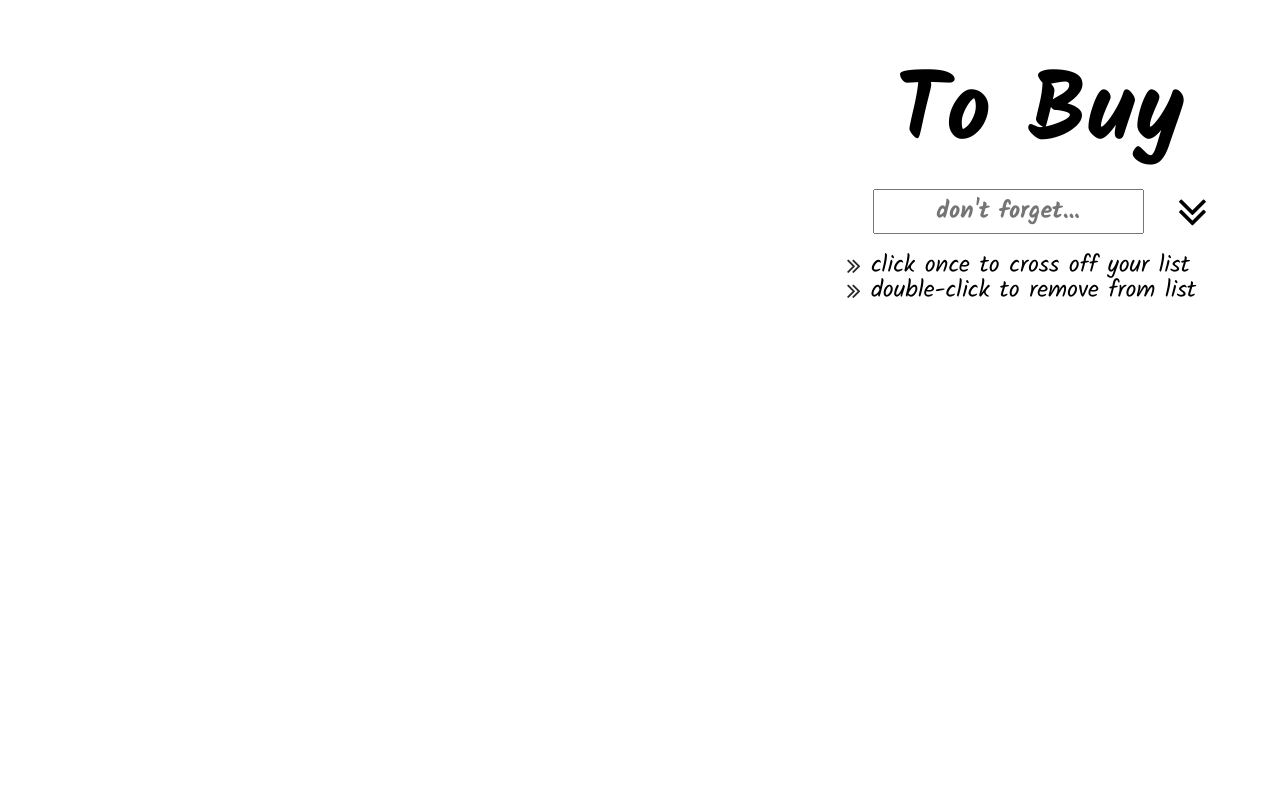
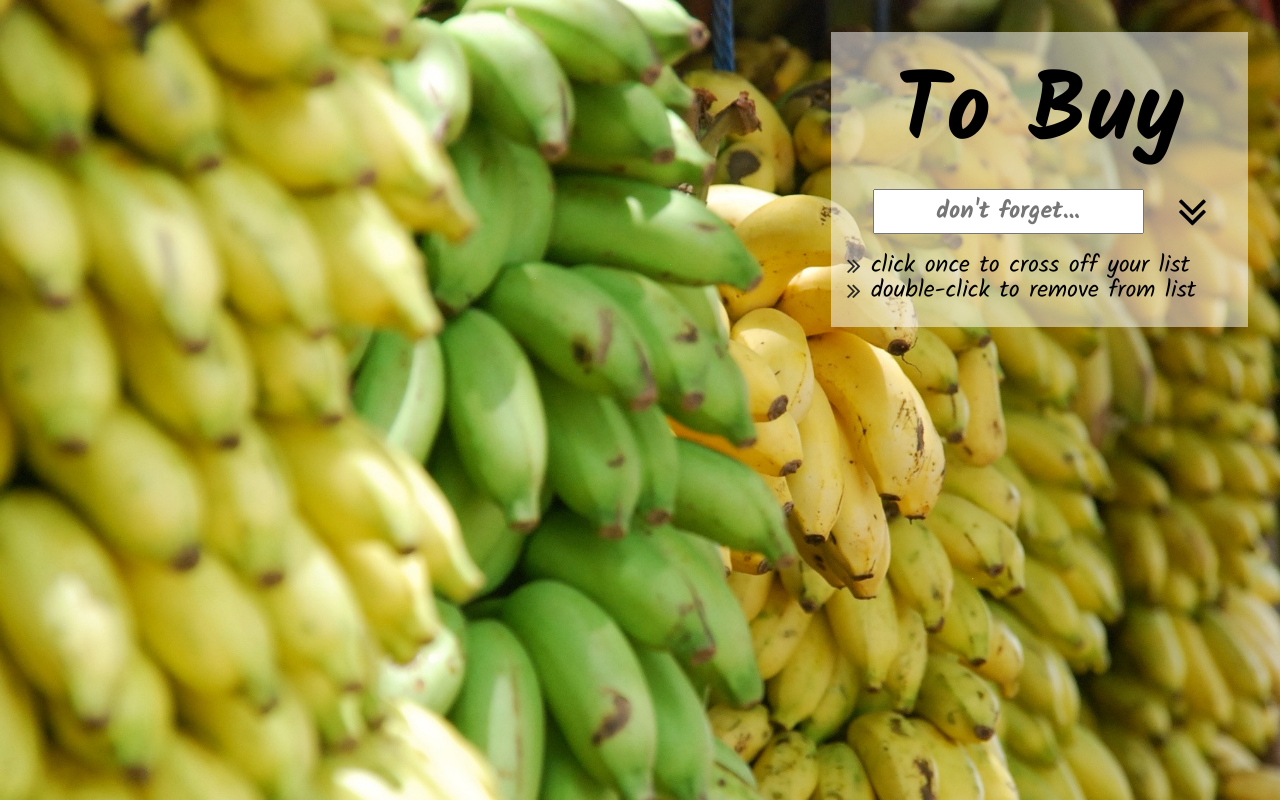
Before and after one commit to fusilli-ali/shopping-list, a plain HTML site: page index.html in a window 1280 px wide. Drawn offline with nearby package versions, Linux system fonts and the light colour scheme.

Commit message:
adding new css

```diff
--- a/css/style.css
+++ b/css/style.css
@@ -1,5 +1,5 @@
 body {
-	background: url("/projects/shopping-list/images/background-bananas.jpg");
+	background: url("/shopping-list/images/background-bananas.jpg");
 	/*background: url("/projects/shopping-list/images/background-carrots.jpg");*/
 	background-size: cover;
 	background-repeat: none;
```
